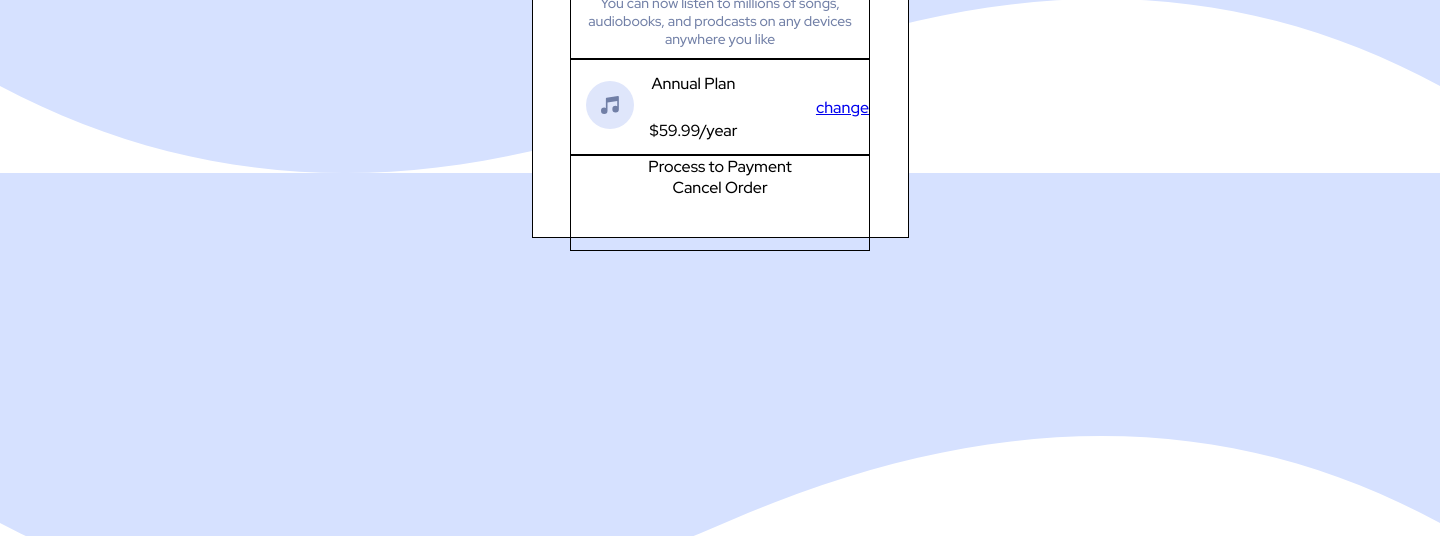
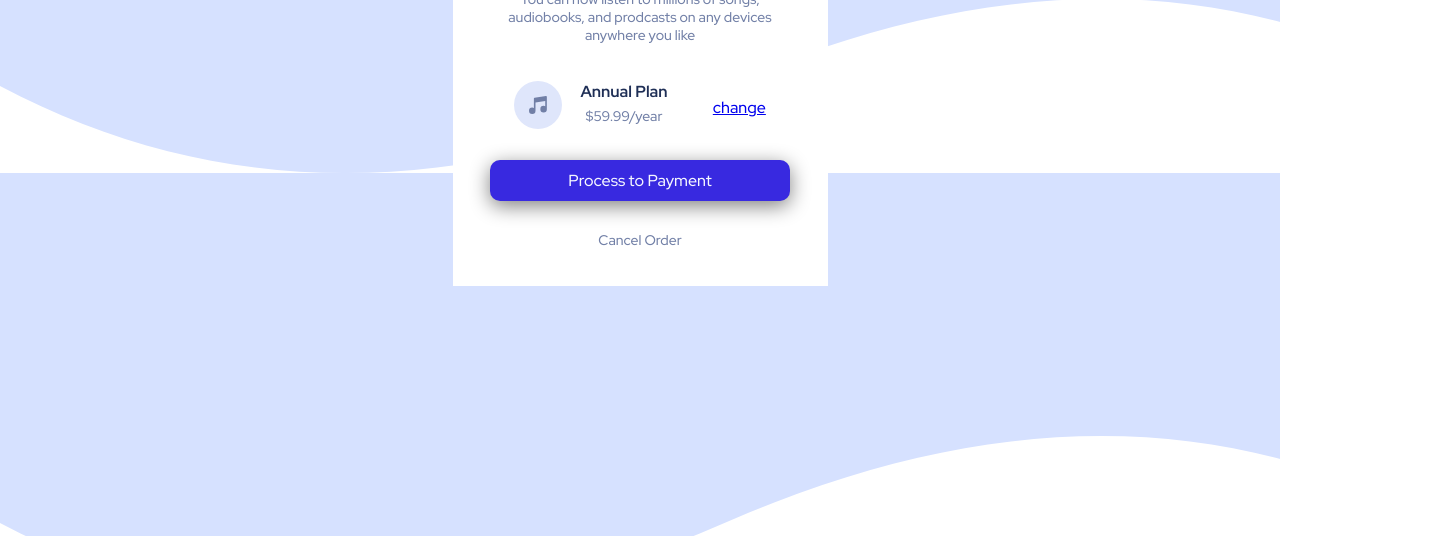
Before and after one commit to hishamkhattab/Order_summer, a plain HTML site: page index.html in a window 1280 px wide. Shown: the part 264-800 px from the top of the page, 1440 px wide, since content can reach past the window. Drawn offline with Linux system fonts and the light colour scheme.

Commit message:
first design

```diff
--- a/assets/style/style.css
+++ b/assets/style/style.css
@@ -16,29 +16,32 @@
 body {
   font-family: "Red Hat Display", sans-serif;
   background-image: url(../image/pattern-background-desktop.svg);
-  width: 1440px;
-  /* background-image: image("../image/pattern-background-desktop.svg"); */
+  width: 100vw;
+  height: 90vh;
 }
 
 .parent {
   width: 375px;
+  height: 530px;
   margin: 20px auto;
-  border: 1px solid black;
   background-color: #fff;
+  border-top-left-radius: 10px;
+  border-top-right-radius: 10px;
   font-size: var(--pragraphFont);
   display: grid;
   grid-template-columns: 10% 1fr 10%;
-  grid-template-rows: 1fr 1fr 20% 20%;
+  grid-template-rows: 1fr 1fr 20% 20% 10%;
   grid-template-areas: "image image image " ". cont ." ". plan ." ". btn .";
 }
 
 .parent .head img {
   width: 375px;
+  border-top-left-radius: 10px;
+  border-top-right-radius: 10px;
 }
 
 .head {
   grid-area: image;
-  border: 1px solid black;
 }
 
 .parent .content .main {
@@ -57,39 +60,76 @@ body {
 
 .content {
   grid-area: cont;
-  border: 1px solid black;
   text-align: center;
 }
 
 .prices {
+  /* The OLD ONE
+   grid-area: plan;
+  display: grid;
+  grid-template-columns: 1fr 2fr 20% 1fr;
+  grid-template-rows: repeat(2, 1fr);
+  grid-template-areas:
+    "icn pln . cncl"
+    "icn prc . cncl";
+  justify-items: center; */
+
+  /*THe NEw oNe*/
   grid-area: plan;
-  border: 1px solid black;
   display: grid;
-  grid-template-columns: repeat(3, 1fr);
+  grid-template-columns: 5% auto auto 9% auto 5%;
   grid-template-rows: repeat(2, 1fr);
-  grid-template-areas: "icn pln . cncl" "icn prc . cncl";
-  align-items: center;
+  grid-template-areas:
+    ". icn pln . cncl ."
+    ". icn prc . cncl .";
   justify-items: center;
 }
 
 .prices .icon {
   grid-area: icn;
+  align-self: center;
 }
 
 .prices .plan {
   grid-area: pln;
+  align-self: end;
+  color: var(--DarkBlue);
+  font-weight: 700;
+  margin-bottom: 5px;
 }
 
 .prices .price {
   grid-area: prc;
+  align-self: start;
+  font-size: 14px;
+  color: var(--DesaturatedBlue);
 }
 
 .prices a {
   grid-area: cncl;
+  align-self: center;
+  justify-self: center;
 }
 
 .footer {
   grid-area: btn;
-  border: 1px solid black;
   text-align: center;
+  justify-self: center;
+  /* align-self: center; */
+  width: 100%;
 }
+
+.footer .button {
+  margin-bottom: 30px;
+  padding: 10px;
+  width: calc (100% - 20px);
+  border-radius: 10px;
+  color: var(--VeryPaleBlue);
+  box-shadow: 0px 5px 20px 0px grey;
+  background-color: var(--BrightBlue);
+}
+
+.footer .cancel {
+  font-size: 14px;
+  color: var(--DesaturatedBlue);
+}
```
